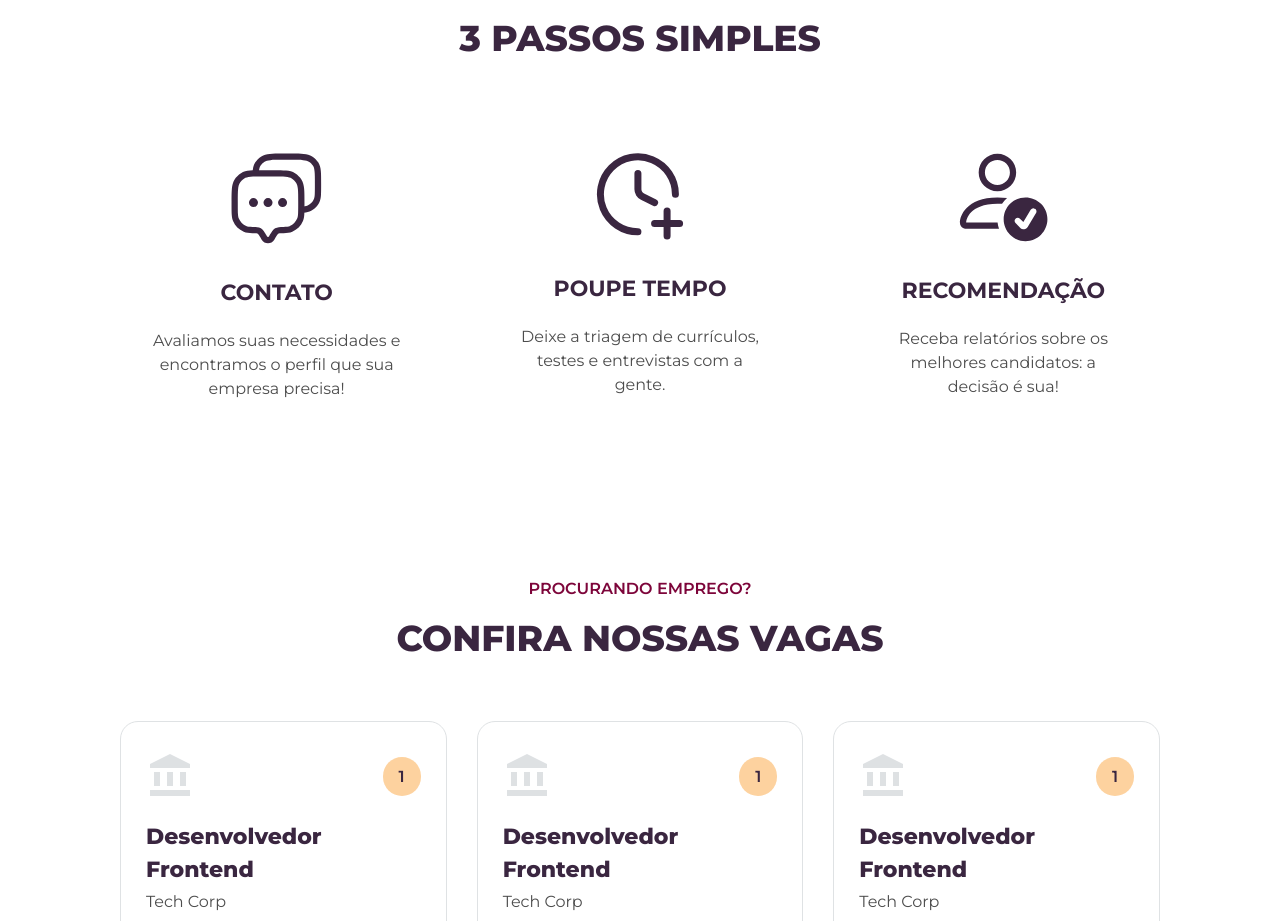
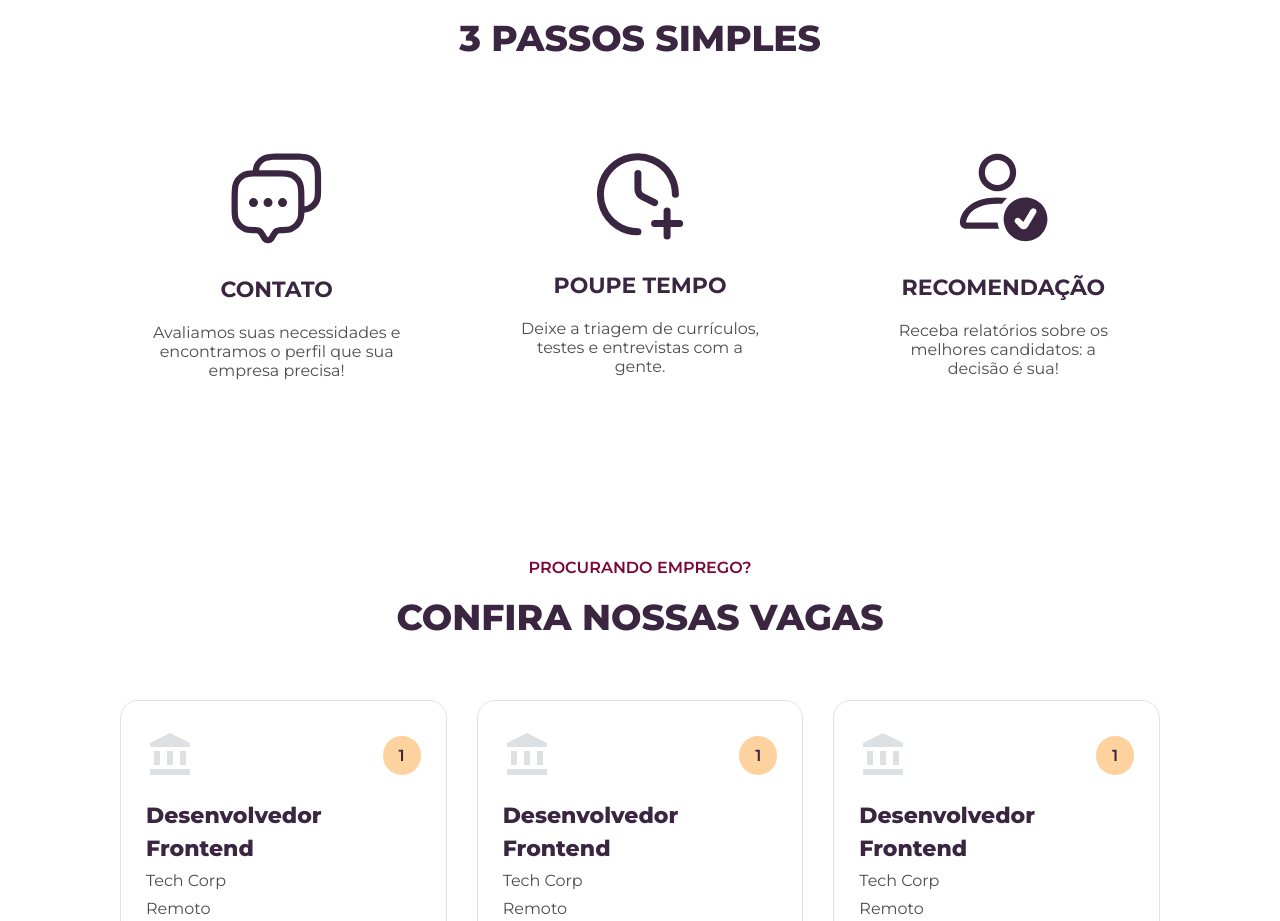
Before and after one commit to MPCGomes/logumrh, a Next.js app: page / in a window 1280 px wide. Shown: the part 880-1801 px from the top of the page. Built offline with nearby package versions, Linux system fonts and the light colour scheme.

Commit message:
refactor process card

```diff
--- a/src/components/homePage/ProcessCard/ProcessCard.module.scss
+++ b/src/components/homePage/ProcessCard/ProcessCard.module.scss
@@ -1,4 +1,4 @@
-@use "@/styles/variables" as *;
+@use "@/styles/variables"as *;
 
 .processCard {
   display: flex;
@@ -7,9 +7,10 @@
   gap: 32px;
   padding: 32px;
   width: 100%;
+  text-align: center;
 }
 
-.processCard img {
+.icon {
   max-width: 100px;
   max-height: 100px;
 }
@@ -18,18 +19,15 @@
   display: flex;
   flex-direction: column;
   gap: 20px;
-  text-align: center;
 
   .title {
     font-size: $font-size-md;
-    line-height: $line-height-md;
     font-weight: bold;
     text-transform: uppercase;
   }
 
   .description {
     font-size: $font-size-base;
-    line-height: $line-height-base;
     color: $text-secondary;
   }
 }
--- a/src/components/homePage/ProcessCard/ProcessCard.tsx
+++ b/src/components/homePage/ProcessCard/ProcessCard.tsx
@@ -1,4 +1,4 @@
-import React from "react";
+import { FC } from "react";
 import styles from "./ProcessCard.module.scss";
 
 interface ProcessCardProps {
@@ -7,20 +7,14 @@ interface ProcessCardProps {
   description: string;
 }
 
-const ProcessCard: React.FC<ProcessCardProps> = ({
-  icon,
-  title,
-  description,
-}) => {
-  return (
-    <div className={styles.processCard}>
-      <img src={icon} alt="process-icon" />
-      <div className={styles.text}>
-        <p className={styles.title}>{title}</p>
-        <p className={styles.description}>{description}</p>
-      </div>
+const ProcessCard: FC<ProcessCardProps> = ({ icon, title, description }) => (
+  <div className={styles.processCard}>
+    <img src={icon} alt="process-icon" className={styles.icon} />
+    <div className={styles.text}>
+      <h3 className={styles.title}>{title}</h3>
+      <p className={styles.description}>{description}</p>
     </div>
-  );
-};
+  </div>
+);
 
 export default ProcessCard;
```
